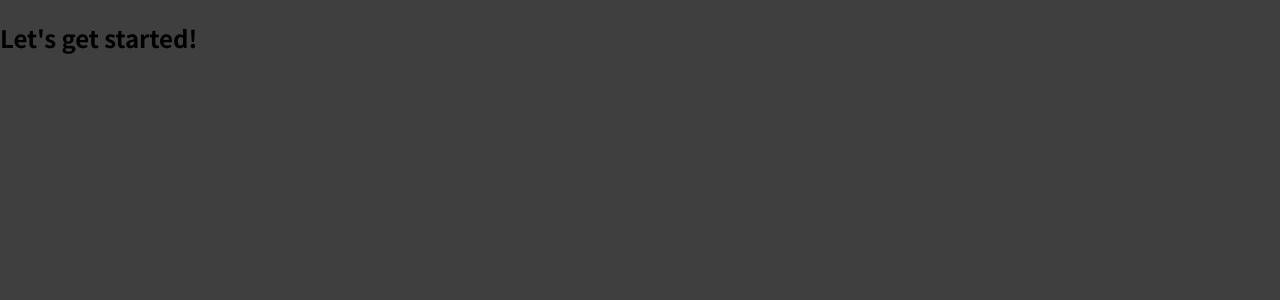
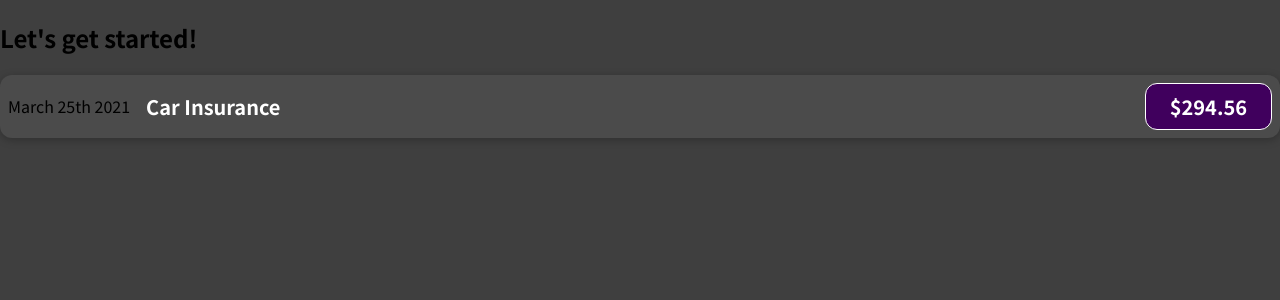
Before and after one commit to MarcinSQL/expense-calendar, a JavaScript app: page / in a window 1280 px wide. Shown: the top 300 px of the page. Built offline with nearby package versions, Linux system fonts and the light colour scheme.

Commit message:
Added component with basic css style

```diff
--- a/src/App.js
+++ b/src/App.js
@@ -1,7 +1,10 @@
+import ExpenseItem from "./components/ExpenseItem";
+
 function App() {
   return (
     <div>
       <h2>Let's get started!</h2>
+      <ExpenseItem />
     </div>
   );
 }
--- /dev/null
+++ b/src/components/ExpenseItem.css
@@ -0,0 +1,56 @@
+.expense-item {
+    display: flex;
+    justify-content: space-between;
+    align-items: center;
+    box-shadow: 0 2px 8px rgba(0, 0, 0, 0.25);
+    padding: 0.5rem;
+    margin: 1rem 0;
+    border-radius: 12px;
+    background-color: #4b4b4b;
+  }
+
+  .expense-item__description {
+    display: flex;
+    flex-direction: column;
+    gap: 1rem;
+    align-items: flex-end;
+    flex-flow: column-reverse;
+    justify-content: flex-start;
+    flex: 1;
+  }
+
+  .expense-item h2 {
+    color: #3a3a3a;
+    font-size: 1rem;
+    flex: 1;
+    margin: 0 1rem;
+    color: white;
+  }
+
+  .expense-item__price {
+    font-size: 1rem;
+    font-weight: bold;
+    color: white;
+    background-color: #40005d;
+    border: 1px solid white;
+    padding: 0.5rem;
+    border-radius: 12px;
+  }
+
+  @media (min-width: 580px) {
+    .expense-item__description {
+      flex-direction: row;
+      align-items: center;
+      justify-content: flex-start;
+      flex: 1;
+    }
+
+    .expense-item__description h2 {
+      font-size: 1.25rem;
+    }
+
+    .expense-item__price {
+      font-size: 1.25rem;
+      padding: 0.5rem 1.5rem;
+    }
+  }
--- /dev/null
+++ b/src/components/ExpenseItem.js
@@ -0,0 +1,15 @@
+import './ExpenseItem.css';
+
+function ExpenseItem() {
+  return (
+    <div className='expense-item'>
+      <div>March 25th 2021</div>
+      <div className='expense-item__description'>
+        <h2>Car Insurance</h2>
+        <div className='expense-item__price'>$294.56</div>
+      </div>
+    </div>
+  );
+}
+
+export default ExpenseItem;
--- a/src/index.js
+++ b/src/index.js
@@ -4,4 +4,5 @@
 import App from './App';
 
 const root = ReactDOM.createRoot(document.getElementById('root'));
+//the <app /> is a JSX syntax
 root.render(<App />);
```
